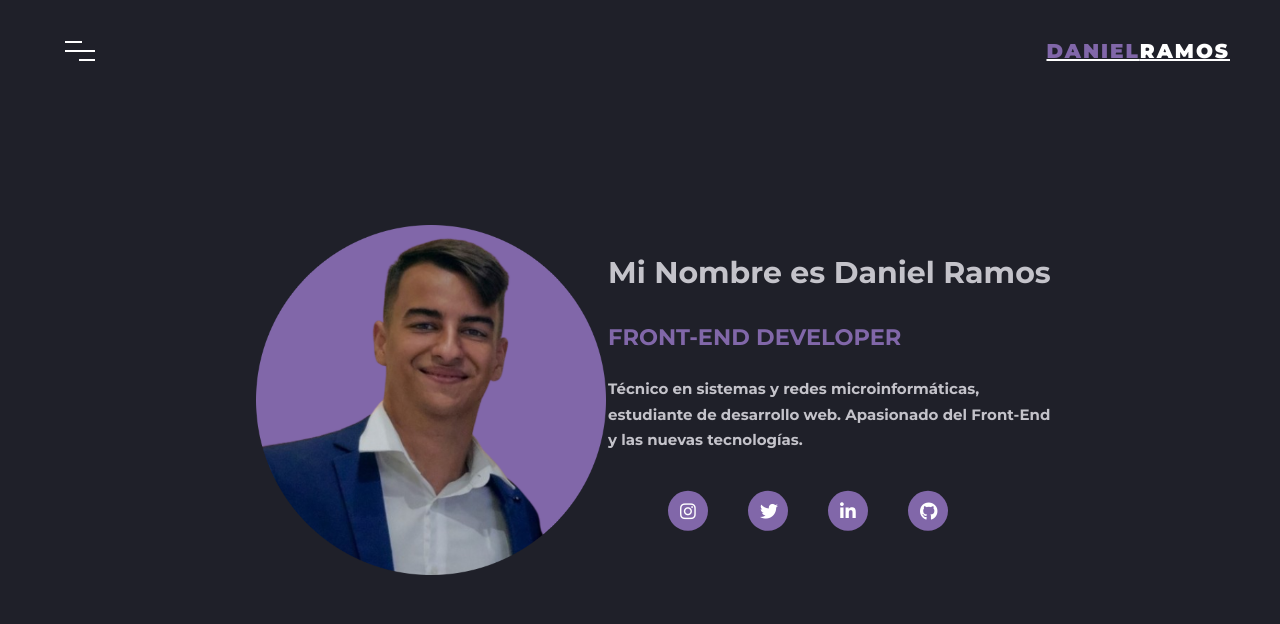
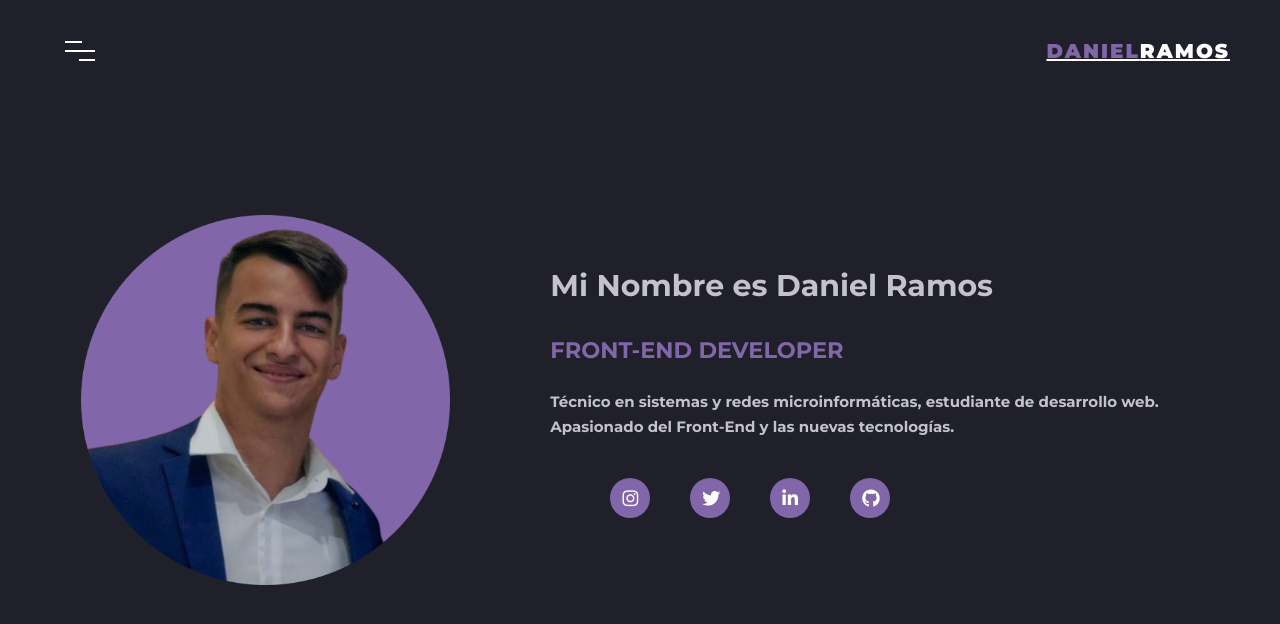
Before and after one commit to Danirmd22/Dani-portfolio, a plain HTML site: page index.html in a window 1280 px wide. Drawn offline with Linux system fonts and the light colour scheme.

Commit message:
chore: Update social icons styling, layout, and navigation links to Spanish language

```diff
--- a/css/style.css
+++ b/css/style.css
@@ -7,9 +7,12 @@ body {
     line-height: 1.7;
     color: #c4c3ca;
     background-color: #1f2029;
+    display: flex;
+    justify-content: center;
+    align-items: center;
+    min-height: 100vh;
+    margin: 0;
     padding: 0;
-	margin: 0;
-
 
 
 }
@@ -401,38 +404,29 @@ body.nav-active .nav__list-item:nth-child(10) {
 
 
 #header {
-	text-align: left;
-
-
-  }
-
-  #welcome {
-	position: absolute;
-	top: 50%;
-	left: 65%;
-	transform: translate(-50%, -50%);
-  }
-
-
-
-
-
-  #header {
     display: flex;
     align-items: center; /* Esto centrará verticalmente los elementos hijos */
-    justify-content: flex-start; /* Esto alineará los elementos hijos a la izquierda */
+    justify-content: center; /* Esto alineará los elementos hijos al centro */
+    text-align: left;
+    flex-wrap: wrap; /* Esto permitirá que los elementos se envuelvan en varias líneas si no caben en una sola */
 }
 
-#header #cara {
-    order: -1; /* Esto asegurará que la imagen siempre esté a la izquierda */
-    position: absolute; /* Esto permitirá posicionar la imagen en cualquier lugar de la página */
-    top: 50%; /* Esto colocará la imagen en el medio de la página */
-    left: 20%; /* Esto colocará la imagen a la izquierda de la página */
-    transform: translateY(-50%); /* Esto centrará verticalmente la imagen */
+#cara, #welcome {
+    flex: 1 0 auto; /* Esto hará que cada elemento tenga un ancho inicial automático */
 
+    margin-right: 100px; /* Esto agregará una separación a la derecha de cada elemento */
+}
+ #welcome:last-child {
+    margin-right: 0; /* Esto eliminará el margen a la derecha del último elemento */
 }
 
+#cara {
+    flex-basis: 5%; /* Ajusta este valor según lo pequeño que quieras que sea #cara */
+}
 
+#welcome {
+    flex-basis: 30%; /* Ajusta este valor según lo grande que quieras que sea #welcome */
+}
 
 .social-container {
     width: 400px;
--- a/index.html
+++ b/index.html
@@ -31,21 +31,17 @@
 				<li class="nav__list-item active-nav"><a href="#" class="hover-target">Home</a></li>
 				<li class="nav__list-item"><a href="#" class="hover-target">Experiencia</a></li>
 				<li class="nav__list-item"><a href="#" class="hover-target">Formación</a></li>
-				<li class="nav__list-item"><a href="mailto:daniramosm.06@gmail.com" class="hover-target">Contacto</a>
-				</li>
+				<li class="nav__list-item"><a href="mailto:daniramosm.06@gmail.com" class="hover-target">Contacto</a></li>
 			</ul>
 		</div>
 	</div>
 
 	<div id="header" class="container-fluid">
+		<img id="cara" src="assets/2.png" width="1px" height="auto" alt="Yo">
 
-		<img id="cara" src="assets/2.png" width="350px" height="auto" alt="Yo">
-
-		<div class="two-columns">
 			<div id="welcome">
-
 				<h1>Mi Nombre es Daniel Ramos</h1>
-				<h2 id="two-title" style="  color: #8167a9 ; font: 700;"></h2>
+				<h2 id="two-title" style="color: #8167a9; font: 700;"></h2>
 				<h4>Técnico en sistemas y redes microinformáticas, estudiante de desarrollo web. Apasionado del Front-End y las nuevas tecnologías.</h4>
 				<div class="social-container">
 					<ul class="social-icons">
@@ -54,11 +50,15 @@
 						<li><a href="#"><i class="fa fa-linkedin"></i></a></li>
 						<li><a href="#"><i class="fa fa-github"></i></a></li>
 					</ul>
-		</div>
+				</div>
+			</div>
+
+
 
 	</div>
-	</div>
-	</div>
+
+
+
 
 
 
```
